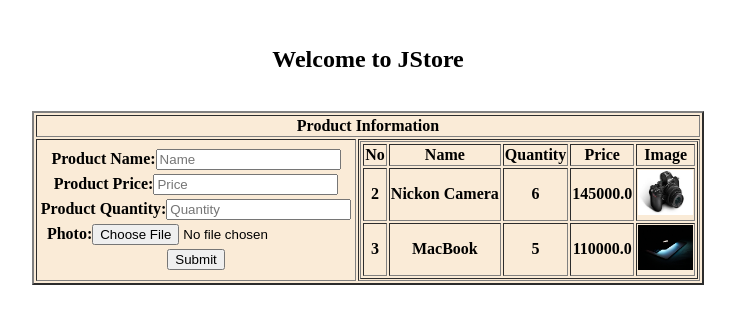
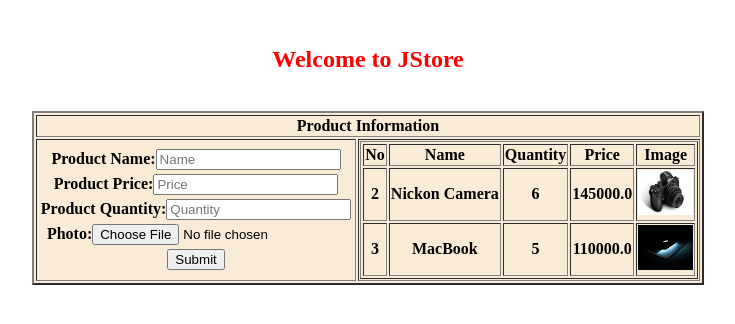
Before and after one commit to iamjkr/Product, a Django app: page / in a window 1280 px wide. Shown: the top 324 px of the page, without its empty margins (272-1007 px from the left). Run offline with Django 3.2, Linux system fonts and the light colour scheme; data comes from the database, SQL or seed files in the repository.

Commit message:
server1
changed code in index.html

```diff
--- a/ProductStore/templates/index.html
+++ b/ProductStore/templates/index.html
@@ -6,7 +6,7 @@
 </head>
 <body><br>
 <center>
-    <h2>Welcome to JStore</h2>
+    <h2 style="color:red">Welcome to JStore</h2>
 </center>
 <br>
 <center>
```
